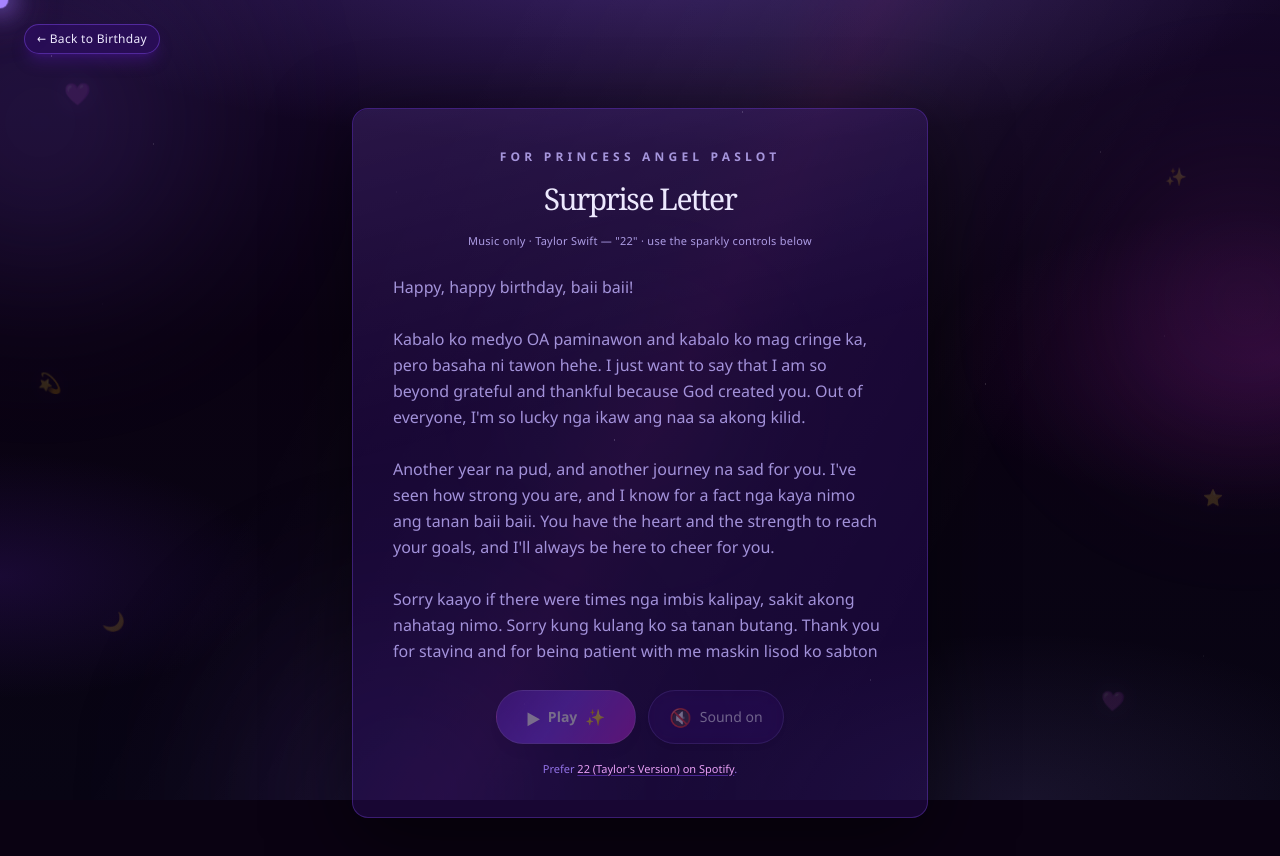
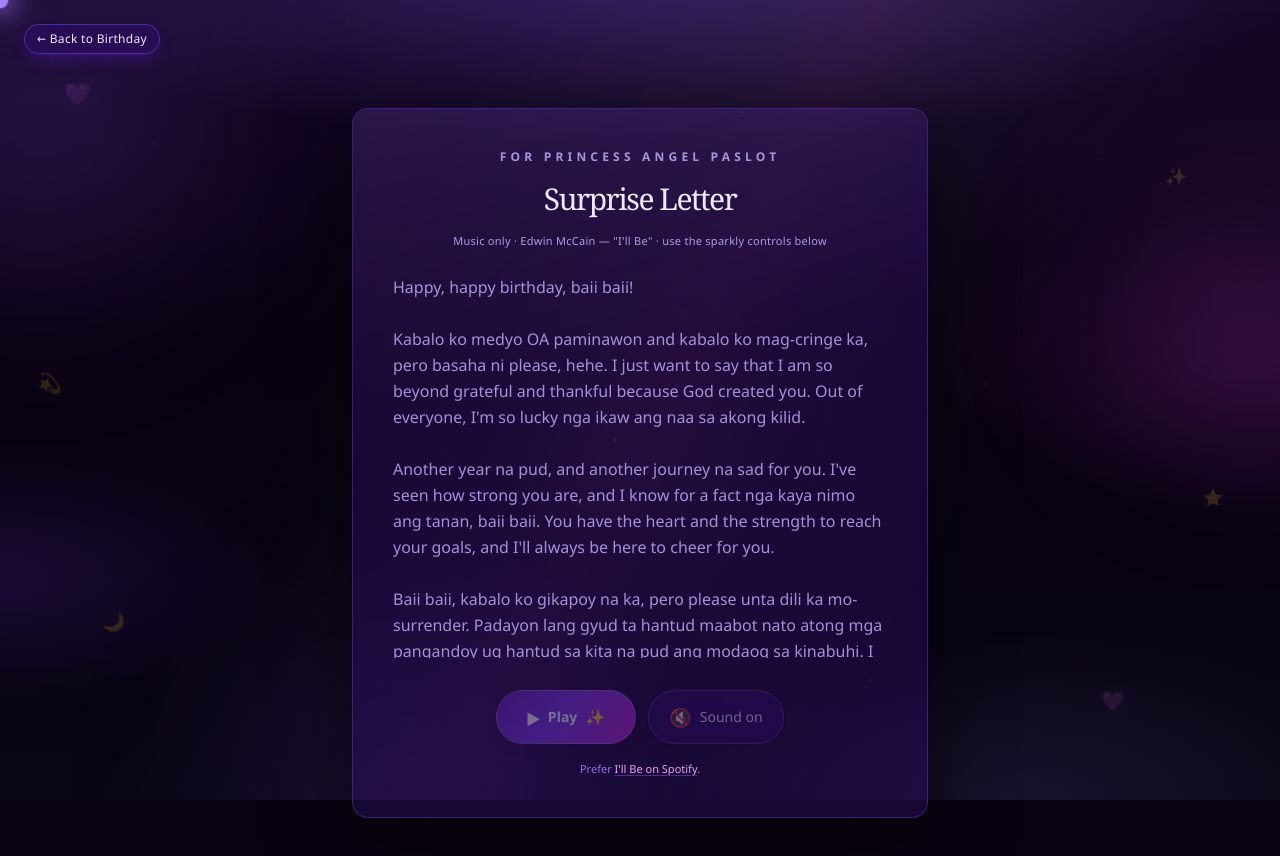
Before and after one commit to zyreus/princess, a React (Vite) app: page /letter in a window 1280 px wide. Shown: the top 856 px of the page. Built offline with nearby package versions, Linux system fonts and the light colour scheme.

Commit message:
Update surprise letter copy and switch music to I'll Be by Edwin McCain
Made-with: Cursor

```diff
--- a/src/data/letterContent.js
+++ b/src/data/letterContent.js
@@ -1,2 +1,19 @@
-export const MAIN_LETTER_TEXT =
-  "Happy, happy birthday, baii baii!\n\nKabalo ko medyo OA paminawon and kabalo ko mag cringe ka, pero basaha ni tawon hehe. I just want to say that I am so beyond grateful and thankful because God created you. Out of everyone, I'm so lucky nga ikaw ang naa sa akong kilid.\n\nAnother year na pud, and another journey na sad for you. I've seen how strong you are, and I know for a fact nga kaya nimo ang tanan baii baii. You have the heart and the strength to reach your goals, and I'll always be here to cheer for you.\n\nSorry kaayo if there were times nga imbis kalipay, sakit akong nahatag nimo. Sorry kung kulang ko sa tanan butang. Thank you for staying and for being patient with me maskin lisod ko sabton usahay. You're the best thing that ever happened to me, and I'll spend the rest of my days trying to make it up to you.\n\nI really wish I could greet you and hug you in person, pero layo man ta huhuhu. Even if there's distance between us, please always remember that I am always by your side, no matter what. I promise to be your crying shoulder always-whenever you feel down or tired, I'm just one call away. God knows how much you truly mean to me. You are my constant, my safe place, and my best friend. Happy Birthday, baii baii! I love you always, and I can never, ever unlove you. Enjoy your day because you deserve all the happiness in the world!"
+export const MAIN_LETTER_TEXT = `Happy, happy birthday, baii baii!
+
+Kabalo ko medyo OA paminawon and kabalo ko mag-cringe ka, pero basaha ni please, hehe. I just want to say that I am so beyond grateful and thankful because God created you. Out of everyone, I'm so lucky nga ikaw ang naa sa akong kilid.
+
+Another year na pud, and another journey na sad for you. I've seen how strong you are, and I know for a fact nga kaya nimo ang tanan, baii baii. You have the heart and the strength to reach your goals, and I'll always be here to cheer for you.
+
+Baii baii, kabalo ko gikapoy na ka, pero please unta dili ka mo-surrender. Padayon lang gyud ta hantud maabot nato atong mga pangandoy ug hantud sa kita na pud ang modaog sa kinabuhi. I believe in us, and more importantly, I believe in you.
+
+Mag-flashback gyud sa akoa tanan-tanan natong kaagi sauna. Bisan unsa pa ko ka-kalimtanon, pero ikaw, dili gyud nako malimtan. Sorry for everything I've done, baii baii.
+Sorry for the times na you needed me pero wala ko, ug wala koy nahatag. I know you're tired of me, and I know how heavy your heart is because of me. I'm sorry for being a burden to you.
+
+Thank you for staying and for being patient with me. You're the best thing that ever happened to me, and I'll spend the rest of my days trying to make it up to you.
+
+Dili gyud nako kaya nga mawala ka sa akoa, baii baii. You are my everything, and the thought of not having you by my side is something I can't even imagine. Kaya please, stay with me as we reach for our dreams.
+
+I really wish I could greet you and hug you in person, pero layo man ta. Even if there's distance between us, please always remember that I am always by your side, no matter what. I promise to be your crying shoulder—whenever you feel down or tired, I'm just one call away. God knows how much you truly mean to me. You are my constant, my safe place, and my best friend.
+
+
+Happy Birthday, baii baii! I love you always, and I can never, ever unlove you. Enjoy your day because you deserve all the happiness in the world!`
--- a/src/pages/SurpriseLetter.jsx
+++ b/src/pages/SurpriseLetter.jsx
@@ -4,9 +4,9 @@ import { motion as Motion } from 'framer-motion'
 import { MAIN_LETTER_TEXT } from '../data/letterContent.js'
 import { markSurpriseLetterUnlocked } from '../utils/surpriseLetterUnlock.js'
 
-/** Official music video — Taylor Swift "22" (YouTube; enables autoplay + custom controls). */
-const YOUTUBE_VIDEO_ID = 'AgFeZr5ptV8'
-const SPOTIFY_TAYLORS_VERSION = '2T9WeqSMJJb8YBDHPYGU4p'
+/** Official music video — Edwin McCain "I'll Be" (YouTube; enables autoplay + custom controls). */
+const YOUTUBE_VIDEO_ID = '5qrTmNDZ-nc'
+const SPOTIFY_TRACK_ID = '5K7AMlpc4796JRWXb26nCV'
 
 export default function SurpriseLetter() {
   const playerRef = useRef(null)
@@ -163,7 +163,7 @@ export default function SurpriseLetter() {
           </h1>
 
           <p className="mt-4 text-center text-[11px] font-medium tracking-wide text-violet-300/85">
-            Music only · Taylor Swift — &quot;22&quot; · use the sparkly controls below
+            Music only · Edwin McCain — &quot;I&apos;ll Be&quot; · use the sparkly controls below
           </p>
 
           <div className="scroll-roll-inner mt-6 max-h-[min(48vh,440px)] overflow-y-auto pr-1 text-left">
@@ -207,12 +207,12 @@ export default function SurpriseLetter() {
             <p className="text-center text-[11px] leading-relaxed text-violet-400/85">
               Prefer{' '}
               <a
-                href={`https://open.spotify.com/track/${SPOTIFY_TAYLORS_VERSION}`}
+                href={`https://open.spotify.com/track/${SPOTIFY_TRACK_ID}`}
                 target="_blank"
                 rel="noreferrer"
                 className="text-fuchsia-300/95 underline decoration-violet-500/45 underline-offset-2 hover:text-fuchsia-200"
               >
-                22 (Taylor&apos;s Version) on Spotify
+                I&apos;ll Be on Spotify
               </a>
               .
             </p>
```
